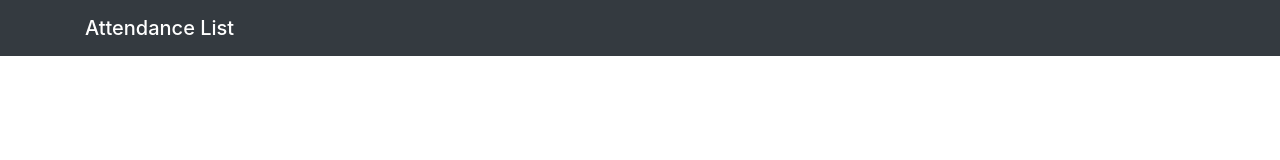
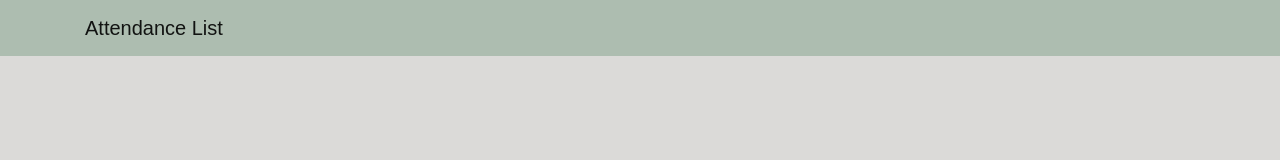
Before and after one commit to johanssonfridamaria/Student-list, a plain HTML site: page index.html in a window 1280 px wide. Drawn offline with nearby package versions, Linux system fonts and the light colour scheme.

Commit message:
added new colors

```diff
--- a/css/custom.css
+++ b/css/custom.css
@@ -0,0 +1,21 @@
+:root {
+    --mint: #ADBDB0;
+    --grey: #D3CCC5;
+    --lightgrey: #DBDAD8;
+}
+
+.bg-grey{
+    background-color: var(--grey);
+}
+
+.bg-mint{
+    background-color: var(--mint);
+}
+
+.bg-lightgrey{
+    background-color: var(--lightgrey);
+}
+
+body{
+    font-family: Arial, Helvetica, sans-serif;
+}
--- a/index.html
+++ b/index.html
@@ -11,9 +11,9 @@
     <link rel="stylesheet" href="css/custom.css">
 </head>
 
-<body>
+<body class="bg-lightgrey">
 
-    <nav class="navbar navbar-dark bg-dark">
+    <nav class="navbar navbar-light bg-mint">
         <div class="container">
             <span class="navbar-brand h1 mb-0">Attendance List</span>
         </div>
```
